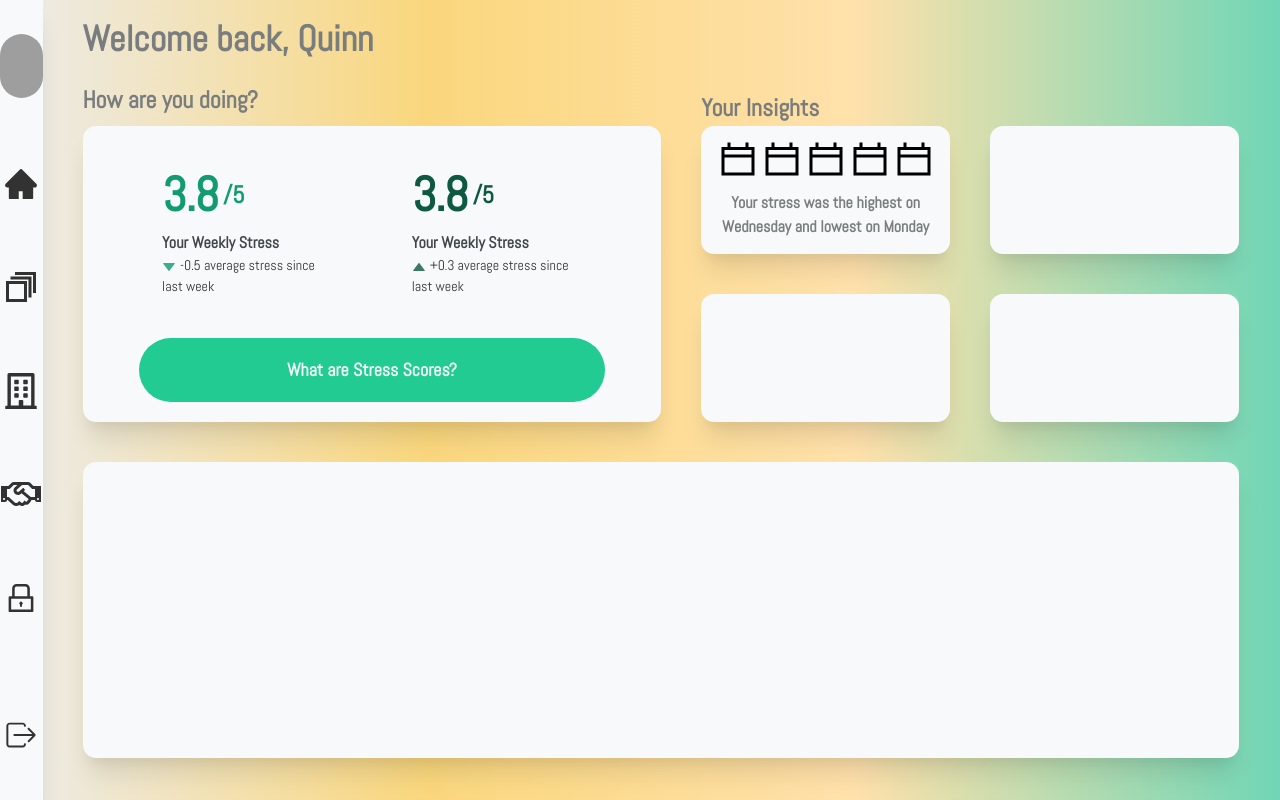
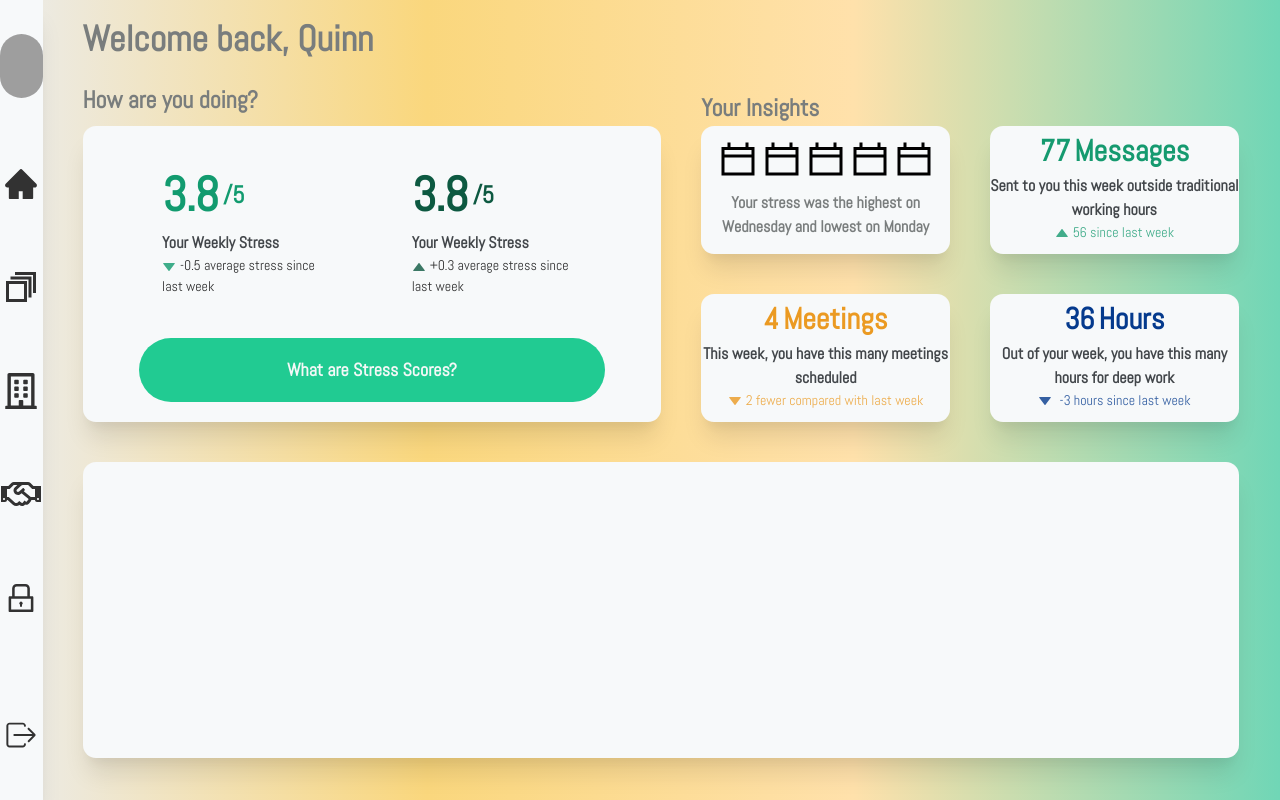
Before and after one commit to joshbrookstone/getautumn_takehome_fe, a Next.js app: page / in a window 1280 px wide. Built offline with nearby package versions, Linux system fonts and the light colour scheme; grey boxes are pictures that could not be loaded.

Commit message:
mvp for deepwork, meetings, messages

```diff
--- /dev/null
+++ b/components/insights/DeepWork.jsx
@@ -0,0 +1,50 @@
+import React from "react";
+import {
+  VStack,
+  Stat,
+  Flex,
+  StatNumber,
+  StatLabel,
+  StatHelpText,
+  StatArrow,
+} from "@chakra-ui/react";
+
+function DeepWork() {
+  return (
+    <VStack justifyContent="center" alignSelf="center">
+      <Stat>
+        <Flex alignItems="center" justifyContent="center">
+          <StatNumber fontSize="3xl" color="#053A8D">
+            36
+          </StatNumber>
+          <StatLabel
+            fontWeight="bold"
+            marginLeft="1"
+            fontSize="3xl"
+            color="#053A8D"
+          >
+            Hours
+          </StatLabel>
+        </Flex>
+
+        <StatLabel
+          textAlign="center"
+          fontSize="1xl"
+          fontWeight="semibold"
+          color="#42464A"
+        >
+          Out of your week, you have this many hours for deep work
+        </StatLabel>
+        <StatHelpText
+          color="#053A8D"
+          textAlign="center"
+          justifyContent="center"
+        >
+          <StatArrow type="decrease" color="#053A8D" /> -3 hours since last week
+        </StatHelpText>
+      </Stat>
+    </VStack>
+  );
+}
+
+export default DeepWork;
--- /dev/null
+++ b/components/insights/Meetings.jsx
@@ -0,0 +1,52 @@
+import React from "react";
+import {
+  VStack,
+  Stat,
+  Flex,
+  StatNumber,
+  StatLabel,
+  StatHelpText,
+  StatArrow,
+} from "@chakra-ui/react";
+
+function Meetings() {
+  return (
+    <VStack justifyContent="center" alignSelf="center">
+      <Stat>
+        <Flex alignItems="center" justifyContent="center">
+          <StatNumber fontSize="3xl" color="#EB9A22">
+            4
+          </StatNumber>
+          <StatLabel
+            fontWeight="bold"
+            marginLeft="1"
+            fontSize="3xl"
+            color="#EB9A22"
+          >
+            Meetings
+          </StatLabel>
+        </Flex>
+
+        <StatLabel
+          fontSize="1xl"
+          textAlign="center"
+          fontWeight="semibold"
+          color="#42464A"
+        >
+          This week, you have this many meetings scheduled
+        </StatLabel>
+        <StatHelpText
+          color="#EB9A22"
+          textAlign="center"
+          textAlignLast="center"
+          justifyContent="center"
+        >
+          <StatArrow type="decrease" color="#EB9A22" />2 fewer compared with
+          last week
+        </StatHelpText>
+      </Stat>
+    </VStack>
+  );
+}
+
+export default Meetings;
--- /dev/null
+++ b/components/insights/Messages.jsx
@@ -0,0 +1,51 @@
+import React from "react";
+import {
+  VStack,
+  Stat,
+  Flex,
+  StatNumber,
+  StatLabel,
+  StatHelpText,
+  StatArrow,
+} from "@chakra-ui/react";
+
+function Messages() {
+  return (
+    <VStack justifyContent="center" alignSelf="center">
+      <Stat>
+        <Flex alignItems="center" justifyContent="center">
+          <StatNumber fontSize="3xl" color="#159A6F">
+            77
+          </StatNumber>
+          <StatLabel
+            fontWeight="bold"
+            marginLeft="1"
+            fontSize="3xl"
+            color="#159A6F"
+          >
+            Messages
+          </StatLabel>
+        </Flex>
+
+        <StatLabel
+          textAlign="center"
+          fontSize="1xl"
+          fontWeight="semibold"
+          color="#42464A"
+        >
+          Sent to you this week outside traditional working hours
+        </StatLabel>
+        <StatHelpText
+          color="#159A6F"
+          textAlign="center"
+          justifyContent="center"
+        >
+          <StatArrow type="increase" color="#159A6F" />
+          56 since last week
+        </StatHelpText>
+      </Stat>
+    </VStack>
+  );
+}
+
+export default Messages;
--- a/pages/index.jsx
+++ b/pages/index.jsx
@@ -8,6 +8,9 @@ import WeeklyStress from "../components/stressScores/WeeklyStress";
 import MonthlyStress from "../components/stressScores/MonthlyStress";
 import Calender from "../components/insights/calender/Calender";
 import CalenderText from "../components/insights/calender/CalenderText";
+import Messages from "../components/insights/Messages";
+import Meetings from "../components/insights/Meetings";
+import DeepWork from "../components/insights/DeepWork";
 
 const Home = ({}) => {
   return (
@@ -84,7 +87,12 @@ const Home = ({}) => {
         gridColumnStart={18}
         gridColumnEnd={25}
         bg="#F7F9FA"
-      />
+        as={Flex}
+        justifyContent="center"
+      >
+        <Meetings />
+      </GridItem>
+
       <GridItem
         shadow="xl"
         borderRadius="13px"
@@ -93,7 +101,12 @@ const Home = ({}) => {
         gridColumnStart={25}
         gridColumnEnd={32}
         bg="#F7F9FA"
-      />
+        as={Flex}
+        justifyContent="center"
+      >
+        <Messages />
+      </GridItem>
+
       <GridItem
         shadow="xl"
         borderRadius="13px"
@@ -102,7 +115,12 @@ const Home = ({}) => {
         gridColumnStart={25}
         gridColumnEnd={32}
         bg="#F7F9FA"
-      />
+        bg="#F7F9FA"
+        as={Flex}
+        justifyContent="center"
+      >
+        <DeepWork />
+      </GridItem>
 
       <GridItem
         shadow="xl"
```
